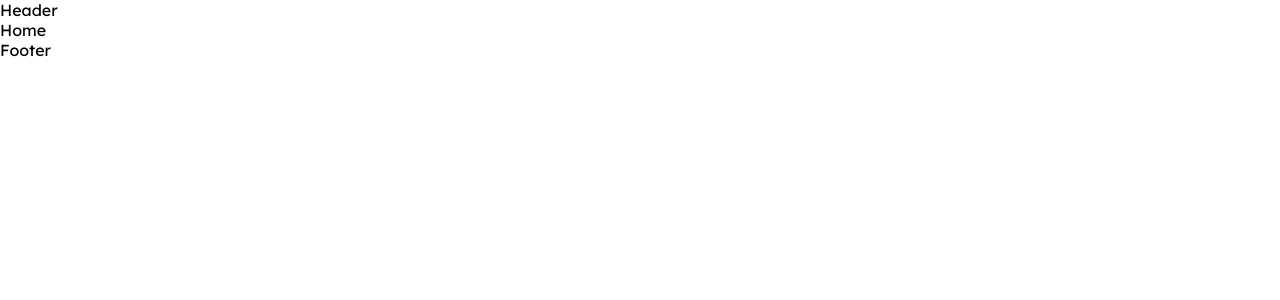
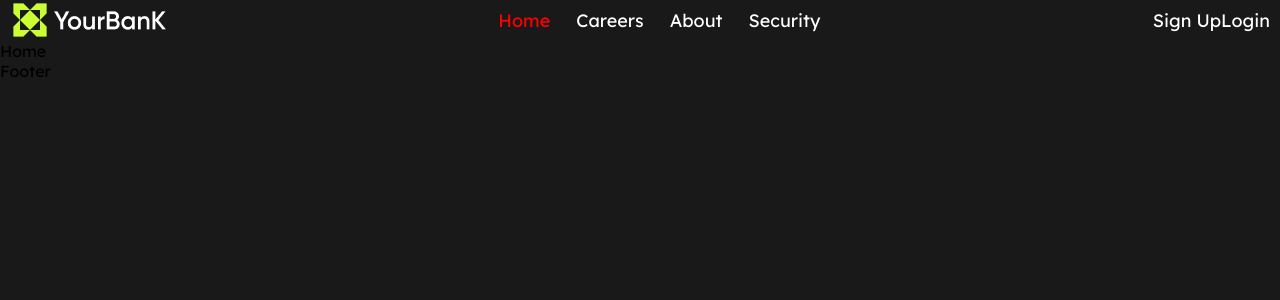
Before and after one commit to pinklama4/Bank, a React (Vite) app: page / in a window 1280 px wide. Shown: the top 300 px of the page. Built offline with nearby package versions, Linux system fonts and the light colour scheme.

Commit message:
create global colors and header

```diff
--- a/package.json
+++ b/package.json
@@ -10,6 +10,7 @@
     "preview": "vite preview"
   },
   "dependencies": {
+    "@emotion/react": "^11.13.3",
     "react": "^18.3.1",
     "react-dom": "^18.3.1",
     "react-router-dom": "^6.26.1",
--- a/src/App.jsx
+++ b/src/App.jsx
@@ -1,10 +1,16 @@
+
 import {AppRoutes} from "./routes/AppRoutes.jsx";
-import GlobalStyles from './Styles/GlobalStyles.js';
+import GlobalStyles from './theme/GlobalStyles.js';
+import {Global} from "@emotion/react";
+import globalStyles from "./theme/GlobalStyles.js";
+
+
+
 function App() {
   return (
       <>
-        <GlobalStyles />
-        <AppRoutes />
+          <Global styles={globalStyles} />
+          <AppRoutes />
       </>
   )
 }
--- /dev/null
+++ b/src/components/Header/Header.css
@@ -0,0 +1,27 @@
+
+header {
+
+}
+.header-content {
+    display: flex;
+    justify-content: space-between;
+    align-items: center;
+    padding: 0 10px;
+
+}
+.header-content__navbar {
+    display: flex;
+    gap: 26px;
+
+}
+a {
+    font-weight: 400;
+    font-size: 18px;
+    line-height: 150%;
+    color: var(--absolute-white);
+
+}
+
+.active-link {
+    color: red;
+}
--- a/src/components/Header/Header.jsx
+++ b/src/components/Header/Header.jsx
@@ -1,10 +1,35 @@
-export function Header() {
+import {NavLink} from "react-router-dom";
+import './Header.css'
+import LayoutWindow from "../../theme/LayoutWindow.js";
 
 
+import logo from '../../assets/image/Logo.png'
 
+
+export function Header() {
+const setActive = ({isActive}) => isActive ? 'active-link' : ' '
     return (
         <>
-            Header
+            <LayoutWindow>
+                <header>
+                    <div className="header-content">
+                        <div className="header-content__logo">
+                            <img src={logo} alt="logo"/>
+                        </div>
+                        <nav className="header-content__navbar">
+                            <NavLink to="/" className={setActive}>Home</NavLink>
+                            <NavLink to="/careers" className={setActive}>Careers</NavLink>
+                            <NavLink to="/about" className={setActive}>About</NavLink>
+                            <NavLink to="/security" className={setActive}>Security</NavLink>
+                        </nav>
+                        <div className="header-content__entrance">
+                            {/*Поменять на Link*/}
+                            <NavLink to="/signup">Sign Up</NavLink>
+                            <NavLink to="/login">Login</NavLink>
+                        </div>
+                    </div>
+                </header>
+            </LayoutWindow>
         </>
     )
 }
--- a/src/components/Layout/Layout.jsx
+++ b/src/components/Layout/Layout.jsx
@@ -1,6 +1,8 @@
 import {Header} from "../Header/Header.jsx";
 import {Outlet} from "react-router-dom";
 import {Footer} from "../Footer/Footer.jsx";
+
+
 
 export function Layout() {
     return(
--- a/src/main.jsx
+++ b/src/main.jsx
@@ -2,6 +2,8 @@ import { StrictMode } from 'react'
 import { createRoot } from 'react-dom/client'
 import App from './App.jsx'
 import {BrowserRouter} from "react-router-dom";
+
+
 
 
 createRoot(document.getElementById('root')).render(
--- /dev/null
+++ b/src/theme/Colors.js
@@ -0,0 +1,29 @@
+import createGlobalStyle from 'styled-components'
+
+const Colors = createGlobalStyle`
+  $absolute-white: rgb(255, 255, 255);
+  $absolute-black: #000;
+  $green-60: #caff33;
+  $green-65: #d1ff4d;
+  $green-70: #d8ff66;
+  $green-80: #e5ff99;
+  $green-90: #f2ffcc;
+  $green-95: #f8ffe5;
+  $green-97: #fbfff0;
+  $green-99: #fefffa;
+  $white-90: #e4e4e7;
+  $white-95: #f1f1f3;
+  $white-97: #f7f7f8;
+  $white-99: #fcfcfd;
+  $grey-10: #1a1a1a;
+  $grey-11: #1c1c1c;
+  $grey-15: #262626;
+  $grey-20: #333;
+  $grey-30: #4c4c4d;
+  $grey-35: #59595a;
+  $grey-40: #656567;
+  $grey-60: #98989a;
+  $grey-70: #b3b3b3;
+  $grey-75: #bfbfbf;
+`;
+export default Colors
--- a/src/Styles/GlobalStyles.js
+++ b/src/theme/GlobalStyles.js
@@ -1,11 +1,38 @@
-import { createGlobalStyle } from 'styled-components';
+import {css } from '@emotion/react';
 
-const GlobalStyle = createGlobalStyle`
+const GlobalStyle = css`
 
   @import url('https://fonts.googleapis.com/css2?family=Lexend:wght@100..900&display=swap');
 
+  :root {
+    --absolute-white: #fff;
+    --absolute-black: #000;
+    --green-60: #caff33;
+    --green-65: #d1ff4d;
+    --green-70: #d8ff66;
+    --green-80: #e5ff99;
+    --green-90: #f2ffcc;
+    --green-95: #f8ffe5;
+    --green-97: #fbfff0;
+    --green-99: #fefffa;
+    --white-90: #e4e4e7;
+    --white-95: #f1f1f3;
+    --white-97: #f7f7f8;
+    --white-99: #fcfcfd;
+    --grey-10: #1a1a1a;
+    --grey-11: #1c1c1c;
+    --grey-15: #262626;
+    --grey-20: #333;
+    --grey-30: #4c4c4d;
+    --grey-35: #59595a;
+    --grey-40: #656567;
+    --grey-60: #98989a;
+    --grey-70: #b3b3b3;
+    --grey-75: #bfbfbf;
+  }
   body {
     font-family: Lexend, sans-serif;
+    background: #191919;
   }
 
   * {
--- /dev/null
+++ b/src/theme/LayoutWindow.js
@@ -0,0 +1,8 @@
+import styled from "styled-components";
+
+const LayoutWindow = styled.div`
+  max-width: 1596px;
+  width: 100%;
+  margin: 0 auto;
+`;
+export default LayoutWindow;
```
Also changed, not shown: src/assets/image/Logo.png (added), 1 other file (tests, documents, lock files or other folders).
